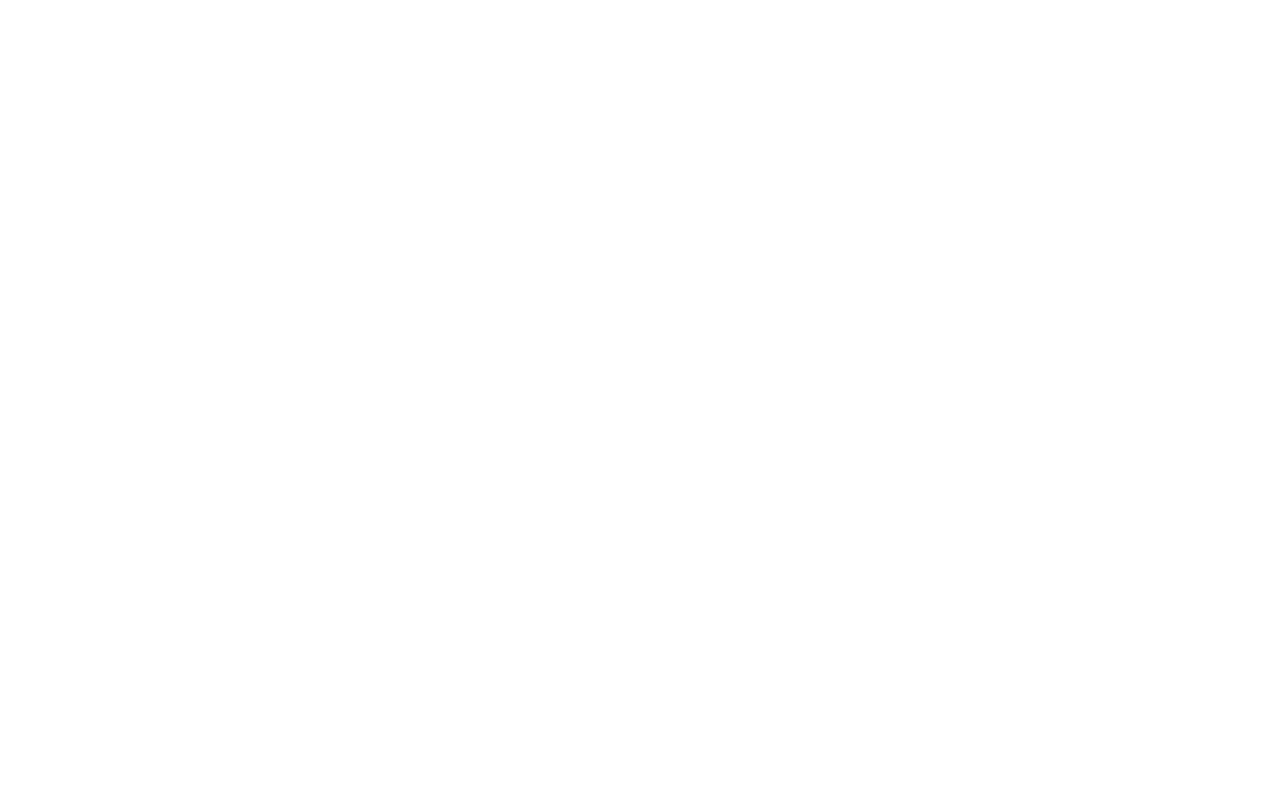
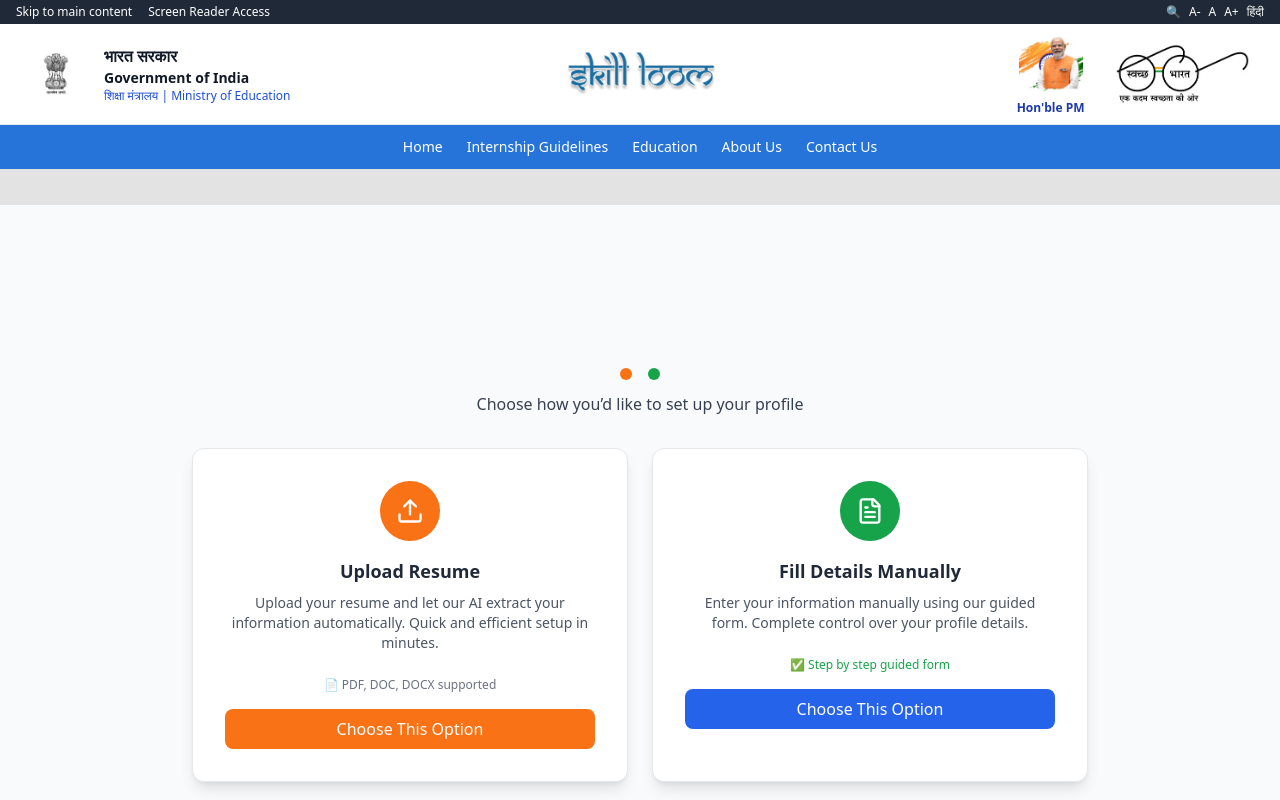
Before and after one commit to SoubhLance/Skill_Loom, a React (Vite) app: page /resume-upload in a window 1280 px wide. Before the commit this address had no page. Shown: the top 800 px of the page. Built offline with nearby package versions, Linux system fonts and the light colour scheme.

Commit message:
resume upload added

```diff
--- a/package.json
+++ b/package.json
@@ -12,6 +12,7 @@
   "dependencies": {
     "firebase": "^12.2.1",
     "framer-motion": "^12.23.12",
+    "lucide-react": "^0.544.0",
     "react": "^18.2.0",
     "react-dom": "^18.2.0",
     "react-icons": "^5.5.0",
--- a/src/Components/Homepage/Homepage.jsx
+++ b/src/Components/Homepage/Homepage.jsx
@@ -1,4 +1,5 @@
 import React, { useState } from "react";
+import { useNavigate } from "react-router-dom";   // ⬅️ Import navigate
 import Programflow from "../Images/Homepage/Programflow.png";
 import tricolorBg from "../Images/Homepage/Tricolor.png";
 import educationMinister from "../Images/Homepage/EducationMinister.jpg";
@@ -15,6 +16,8 @@ import {
 } from "firebase/auth";
 
 export default function Homepage() {
+  const navigate = useNavigate();   // ⬅️ Create navigate instance
+
   const [activeTab, setActiveTab] = useState("login");
   const [email, setEmail] = useState("");
   const [password, setPassword] = useState("");
@@ -36,6 +39,7 @@ export default function Homepage() {
         await signInWithEmailAndPassword(auth, email, password);
         alert("Login successful!");
       }
+      navigate("/resume-upload");   // ⬅️ Redirect after success
     } catch (error) {
       alert(error.message);
       console.error(error);
@@ -48,6 +52,7 @@ export default function Homepage() {
     try {
       await signInWithPopup(auth, googleProvider);
       alert("Google login successful!");
+      navigate("/resume-upload");   // ⬅️ Redirect after Google login
     } catch (error) {
       alert(error.message);
       console.error(error);
--- /dev/null
+++ b/src/Dashboard/ResumeUpload/ResumeUpload.jsx
@@ -0,0 +1,76 @@
+import React from "react";
+import { Upload, FileText } from "lucide-react";
+import GovernmentLayout from "../../Components/Layout/GovernmentLayout"; // ✅ fixed path
+
+export default function ResumeUpload() {
+  return (
+    <GovernmentLayout>
+      <div className="min-h-screen flex items-center justify-center bg-gray-50 p-6">
+        <div className="max-w-4xl w-full text-center">
+          {/* Header */}
+          <div className="mb-8">
+            <div className="flex items-center justify-center space-x-4 mb-3">
+              <div className="w-3 h-3 rounded-full bg-orange-500"></div>
+              <div className="w-3 h-3 rounded-full bg-green-600"></div>
+            </div>
+            <h2 className="text-gray-700 font-medium">
+              Choose how you’d like to set up your profile
+            </h2>
+          </div>
+
+          {/* Options */}
+          <div className="grid grid-cols-1 md:grid-cols-2 gap-6">
+            {/* Upload Resume */}
+            <div className="bg-white p-8 rounded-xl shadow-lg border hover:shadow-xl transition">
+              <div className="flex flex-col items-center text-center">
+                <div className="bg-orange-500 text-white rounded-full p-4 mb-4">
+                  <Upload size={28} />
+                </div>
+                <h3 className="text-lg font-semibold text-gray-800 mb-2">
+                  Upload Resume
+                </h3>
+                <p className="text-sm text-gray-600 mb-6">
+                  Upload your resume and let our AI extract your information
+                  automatically. Quick and efficient setup in minutes.
+                </p>
+                <p className="text-xs text-gray-500 mb-4">
+                  📄 PDF, DOC, DOCX supported
+                </p>
+                <button className="w-full py-2 rounded-lg bg-orange-500 text-white font-medium hover:bg-orange-600 transition">
+                  Choose This Option
+                </button>
+              </div>
+            </div>
+
+            {/* Fill Details Manually */}
+            <div className="bg-white p-8 rounded-xl shadow-lg border hover:shadow-xl transition">
+              <div className="flex flex-col items-center text-center">
+                <div className="bg-green-600 text-white rounded-full p-4 mb-4">
+                  <FileText size={28} />
+                </div>
+                <h3 className="text-lg font-semibold text-gray-800 mb-2">
+                  Fill Details Manually
+                </h3>
+                <p className="text-sm text-gray-600 mb-6">
+                  Enter your information manually using our guided form.
+                  Complete control over your profile details.
+                </p>
+                <p className="text-xs text-green-600 mb-4">
+                  ✅ Step by step guided form
+                </p>
+                <button className="w-full py-2 rounded-lg bg-blue-600 text-white font-medium hover:bg-blue-700 transition">
+                  Choose This Option
+                </button>
+              </div>
+            </div>
+          </div>
+
+          {/* Footer note */}
+          <div className="mt-10 text-sm text-gray-500">
+            Powered by <span className="font-medium">Digital India Initiative</span>
+          </div>
+        </div>
+      </div>
+    </GovernmentLayout>
+  );
+}
--- a/src/main.jsx
+++ b/src/main.jsx
@@ -2,17 +2,19 @@
 import React from "react";
 import ReactDOM from "react-dom/client";
 import { BrowserRouter, Routes, Route } from "react-router-dom";
-import App from "./App.jsx"; // your homepage
+import App from "./App.jsx";
 import InternshipGuidelines from "./Components/InternshipGuidelines/InternshipGuidelines.jsx";
 import Education from "./Components/Education/Education.jsx";
 import AboutUs from "./Components/AboutUs/AboutUs.jsx";
 import ContactUs from "./Components/ContactUs/ContactUs.jsx";
+import ResumeUpload from "./Dashboard/ResumeUpload/ResumeUpload.jsx"; // ✅ fixed path
 import "./index.css";
 
 ReactDOM.createRoot(document.getElementById("root")).render(
   <BrowserRouter>
     <Routes>
       <Route path="/" element={<App />} />
+      <Route path="/resume-upload" element={<ResumeUpload />} /> {/* ✅ new route */}
       <Route path="/internship-guidelines" element={<InternshipGuidelines />} />
       <Route path="/education" element={<Education />} />
       <Route path="/about-us" element={<AboutUs />} />
```
Also changed, not shown: 1 other file (tests, documents, lock files or other folders).
